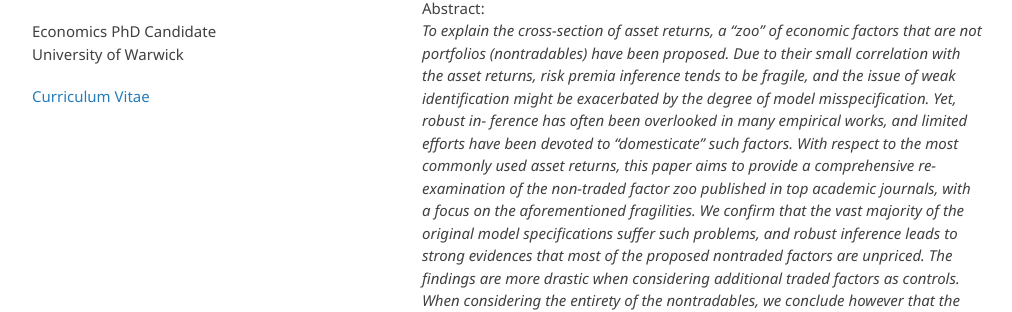
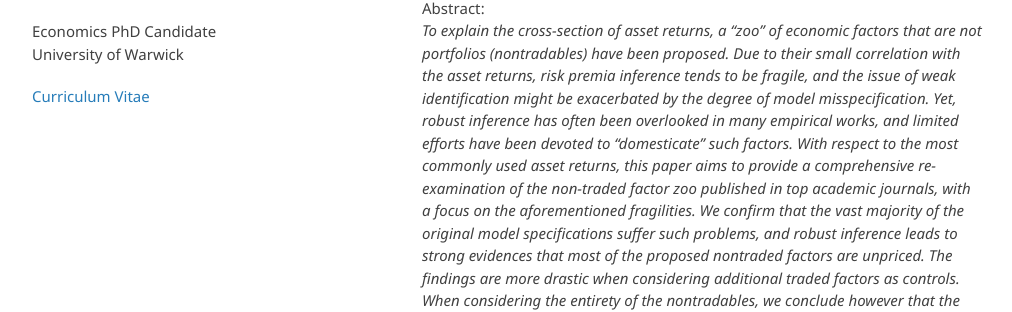
Before and after one commit to amandri/amandri.github.io, a Jekyll site: the page built from index.md, in a window 1280 px wide and 900 px high, scrolled down 658 px. Shown: the part 304-616 px from the top of the window, without its empty margins (133-1145 px from the left). Built offline with Jekyll 4.4.1, drawn with Linux system fonts in a browser that asks for light colours; the repository's description, which GitHub fills in, is left out; our own code applies the rules of GitHub Pages for plain Markdown files; some of the changed text lies outside the part shown.

Commit message:
Update index.md

```diff
--- a/index.md
+++ b/index.md
@@ -28,7 +28,7 @@ Abstract: \
 [WP link](https://www.dropbox.com/scl/fi/jrujq9yn0h6m31rocqiyo/ARZ.pdf?rlkey=7qeobh117o2g2hvq7dnlpndyx&dl=0).
  Data: [Non-traded Factor Zoo (monthly)](https://www.dropbox.com/scl/fi/r232uhq32qsfadvj61xut/all_nontraded.xlsx?rlkey=hi2y880eehtozz6d1ugnewcx0&dl=0); [Non-traded PCs (monthly)](https://www.dropbox.com/scl/fi/m79gjt08dcryfdxjzr6ke/data1eqGX.xls?rlkey=ylu43t0tva62lf4t7r4vidfh7&dl=0). \
 Abstract: \
-*To explain the cross-section of asset returns, a “zoo” of economic factors that are not portfolios (nontradables) have been proposed. Due to their small correlation with the asset returns, risk premia inference tends to be fragile, and the issue of weak identification might be exacerbated by the degree of model misspecification. Yet, robust in- ference has often been overlooked in many empirical works, and limited efforts have been devoted to “domesticate” such factors. With respect to the most commonly used asset returns, this paper aims to provide a comprehensive re-examination of the non-traded factor zoo published in top academic journals, with a focus on the aforementioned fragilities. We confirm that the vast majority of the original model specifications suffer such problems, and robust inference leads to strong evidences that most of the proposed nontraded factors are unpriced. The findings are more drastic when considering additional traded factors as controls. When considering the entirety of the nontradables, we conclude however that the zoo carries some nonzero pricing ability.*
+*To explain the cross-section of asset returns, a “zoo” of economic factors that are not portfolios (nontradables) have been proposed. Due to their small correlation with the asset returns, risk premia inference tends to be fragile, and the issue of weak identification might be exacerbated by the degree of model misspecification. Yet, robust inference has often been overlooked in many empirical works, and limited efforts have been devoted to “domesticate” such factors. With respect to the most commonly used asset returns, this paper aims to provide a comprehensive re-examination of the non-traded factor zoo published in top academic journals, with a focus on the aforementioned fragilities. We confirm that the vast majority of the original model specifications suffer such problems, and robust inference leads to strong evidences that most of the proposed nontraded factors are unpriced. The findings are more drastic when considering additional traded factors as controls. When considering the entirety of the nontradables, we conclude however that the zoo carries some nonzero pricing ability.*
 
 ### Works in Progress
 
```
